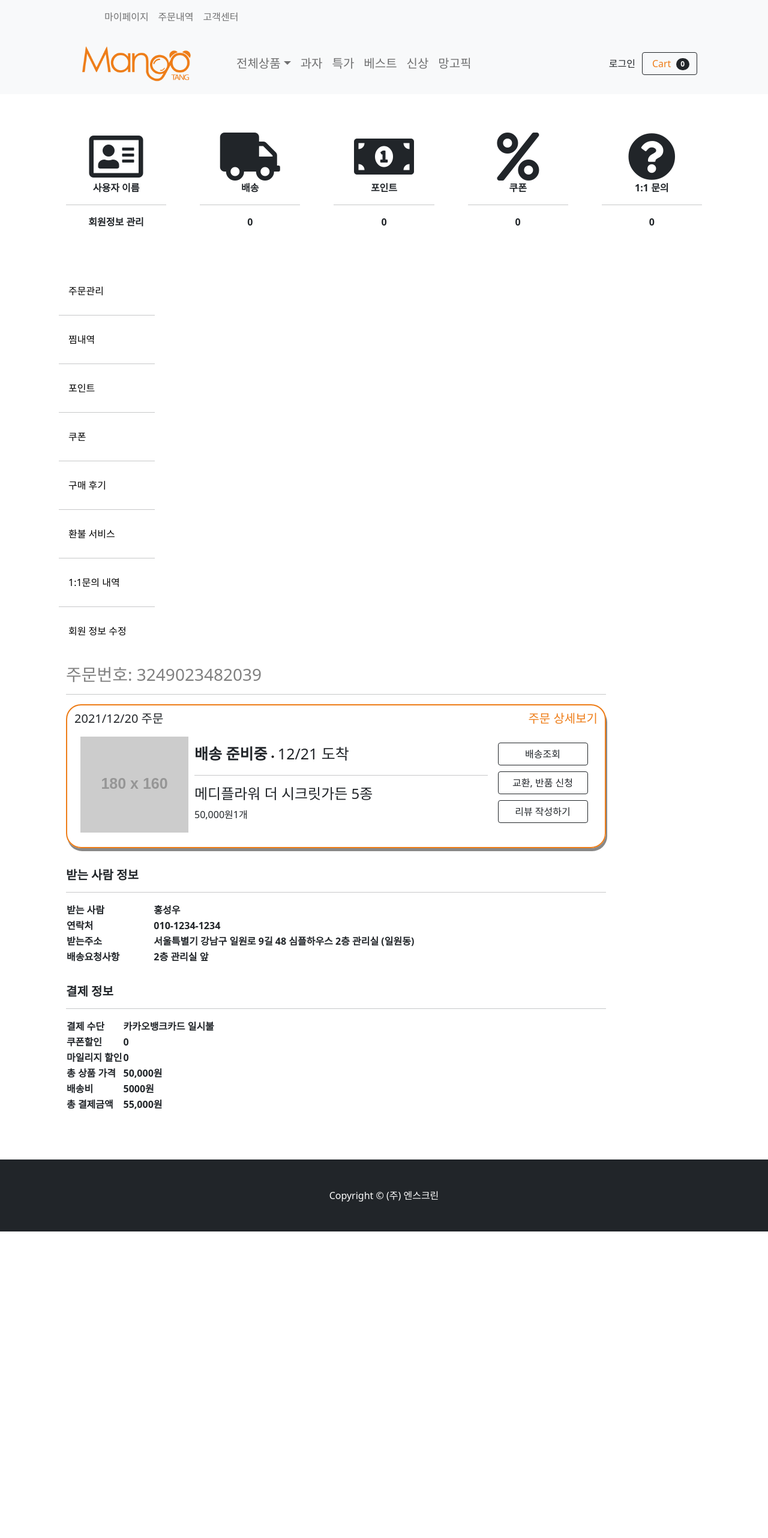
After one commit to hennible0612/MangoTang, a Django app: page /mypage/orderlist/orderdetail in a window 1280 px wide. The commit adds this page. Shown: the whole page at 60% size. Run offline with Django 4.2, Linux system fonts and the light colour scheme; grey boxes labelled with a size stand in for pictures from a placeholder-image service; lists and menus that the app fills with data are empty; some libraries are stand-ins or nearby versions.

Commit message:
orderdetail url 추가
나중에 주문번호로 url 바꿀 예정

```diff
--- /dev/null
+++ b/store/templates/mypage/orderdetail.html
@@ -0,0 +1,166 @@
+{% extends 'store/mypage.html' %}
+{% load static %}
+{% block mypage %}
+    <div class="container" style=" height: 90rem"> <!--전체 컨테이너-->
+        <div class="item">
+            <span><h3 style="color: grey">주문번호: 3249023482039</h3></span>
+            <hr>
+        </div>
+
+        <div class=" container" id="rcorners2" style=" height: 15rem;"><!--주문내역 컨테이너-->
+            <div class="item" style="padding-top: 10px">
+                <div><h5>2021/12/20 주문<a class="orderlist-detail" href="{% url 'orderdetail' %}" style="float: right">주문
+                    상세보기</a></h5>
+                </div>
+            </div>
+            <div class="item" style="padding: 10px; height: 200px">
+                <div class="container-orderlist" style="flex-direction: row;">
+
+                    <div class="item-orderlist-picture">
+                        <img src="https://dummyimage.com/180x160/dee2e6/6c757d.jpg" alt="..."/>
+                    </div>
+
+                    <div class="item-orderlist-info" style=" margin: 10px;">
+                        <span style="font-size: 25px; "><b>배송 준비중</b></span>
+                        <span><img src="{% static 'images/dot.png' %}" width="9" height="9"></span>
+                        <span style="font-size: 25px; padding-bottom: 5px">12/21 도착 </span>
+                        <hr>
+                        <h4>메디플라워 더 시크릿가든 5종 </h4>
+                        <span>50,000원<span>1개</span> </span>
+
+                    </div>
+
+                    <div class="item-orderlist-button">
+                        <div class="center-orderlist-option">
+                            <button class=" btn btn-outline-dark flex-shrink-0 " style=" width:150px; ">
+                                배송조회
+                            </button>
+                        </div>
+                        <div class="center-orderlist-option">
+
+                            <button class=" btn btn-outline-dark flex-shrink-0 "
+                                    style=" width:150px; outline-offset: 10px; ">
+                                교환, 반품 신청
+                            </button>
+                        </div>
+                        <div class="center-orderlist-option">
+
+                            <button class=" btn btn-outline-dark flex-shrink-0 " style=" width:150px">
+                                리뷰 작성하기
+                            </button>
+                        </div>
+
+
+                    </div>
+
+                </div>
+            </div>
+        </div>
+        <hr style="clear: both; visibility: hidden;">
+
+
+        <span><h5><b>받는 사람 정보</b></h5></span>
+
+        <hr>
+        <div class="item">
+            <table>
+                <tr>
+                    <th style="width: 25%">
+                        받는 사람
+                    </th>
+                    <th>
+                        홍성우
+                    </th>
+                </tr>
+                <tr>
+                    <th>
+                        연락처
+                    </th>
+                    <th>
+                        010-1234-1234
+                    </th>
+                </tr>
+
+                <tr>
+                    <th>
+                        받는주소
+                    </th>
+                    <th>
+                        서울특별기 강남구 일원로 9길 48 심플하우스 2층 관리실 (일원동)
+                    </th>
+
+                </tr>
+                <tr>
+                    <th>
+                        배송요청사항
+                    </th>
+                    <th>
+                        2층 관리실 앞
+                    </th>
+                </tr>
+            </table>
+            <!-- 쿠폰, 할인 -->
+        </div>
+        <hr style="clear: both; visibility: hidden;">
+
+        <span><h5><b>결제 정보</b></h5></span>
+
+        <hr>
+        <div class="item">
+            <table>
+                <tr>
+                    <th style="width: 25%">
+                        결제 수단
+                    </th>
+                    <th>
+                        카카오뱅크카드 일시불
+                    </th>
+                </tr>
+                <tr>
+                    <th >
+                        쿠폰할인
+                    </th>
+                    <th>
+                        0
+                    </th>
+                </tr>
+                <tr>
+                    <th >
+                        마일리지 할인
+                    </th>
+                    <th>
+                        0
+                    </th>
+                </tr>
+                <tr>
+                    <th>
+                        총 상품 가격
+                    </th>
+                    <th>
+                        <b>50,000원</b>
+                    </th>
+                </tr>
+                <tr>
+                    <th>
+                        배송비
+                    </th>
+                    <th>
+                        <b>5000원</b>
+                    </th>
+                </tr>
+
+                <tr>
+                    <th>
+                        총 결제금액
+                    </th>
+                    <th>
+                        <b>55,000원</b>
+                    </th>
+
+                </tr>
+
+            </table>
+
+        </div>
+    </div>
+{% endblock mypage %}
--- a/store/templates/mypage/orderhistory.html
+++ b/store/templates/mypage/orderhistory.html
@@ -9,7 +9,7 @@
 
         <div class=" container" id="rcorners2" style=" height: 15rem;"><!--주문내역 컨테이너-->
             <div class="item" style="padding-top: 10px">
-                <div><h5>2021/12/20 주문<a class="orderlist-detail" href="#" style="float: right">주문 상세보기</a></h5>
+                <div><h5>2021/12/20 주문<a class="orderlist-detail" href="{% url 'orderdetail' %}" style="float: right">주문 상세보기</a></h5>
                 </div>
             </div>
             <div class="item" style="padding: 10px; height: 200px">
--- a/store/urls.py
+++ b/store/urls.py
@@ -27,4 +27,7 @@ urlpatterns = [
 	path('mypage/userinfo', views.userinfo, name="userinfo"),
 	path('mypage/reviewlist', views.reviewlist, name="reviewlist"),
 
+
+	path('mypage/orderlist/orderdetail', views.orderdetail, name="orderdetail"), #주문번호로 변경
+
 ]
--- a/store/views.py
+++ b/store/views.py
@@ -88,3 +88,7 @@ def reviewlist(request):
 def userinfo(request):
     context = {}
     return render(request, 'mypage/userinfo.html',context)
+
+def orderdetail(request):
+    context = {}
+    return render(request, 'mypage/orderdetail.html',context)
```
